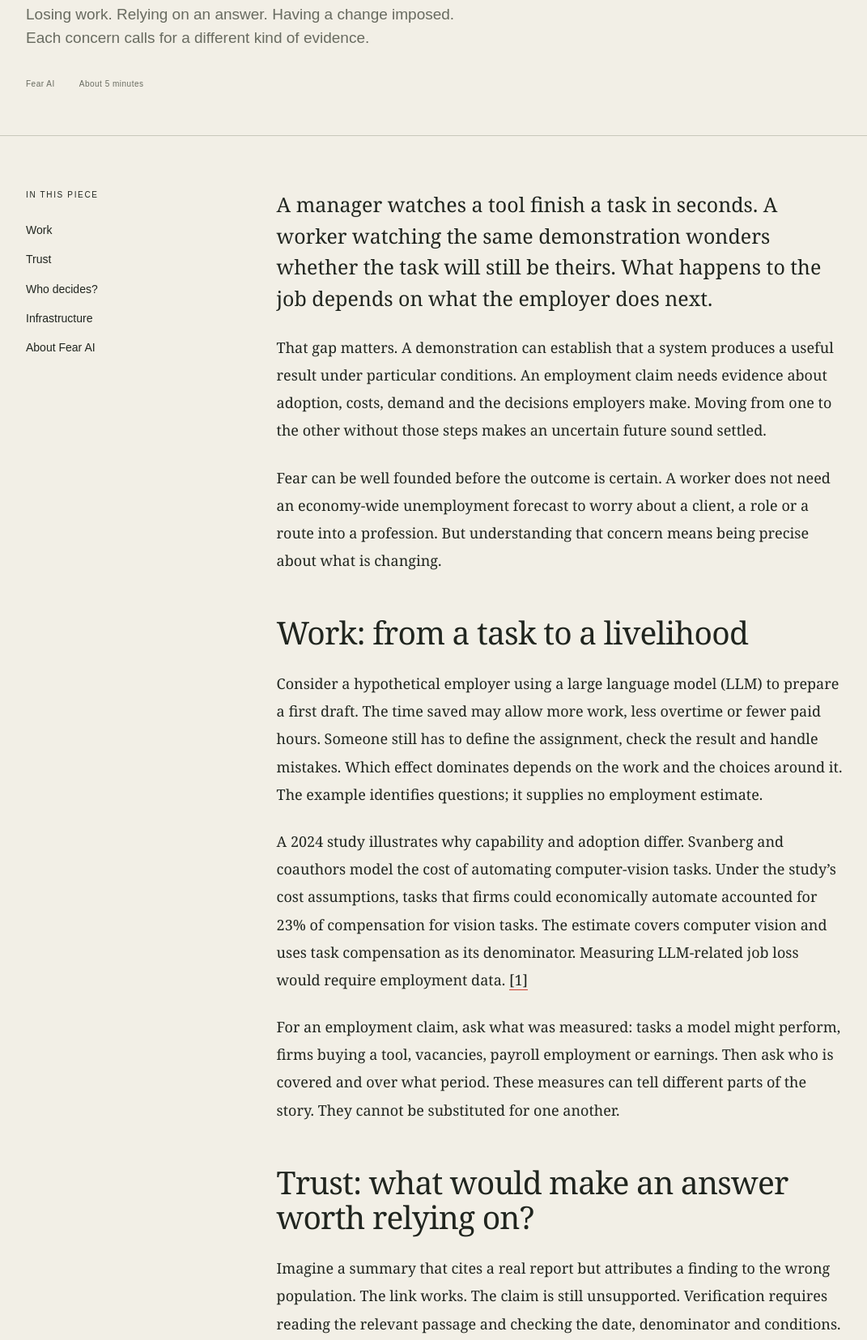
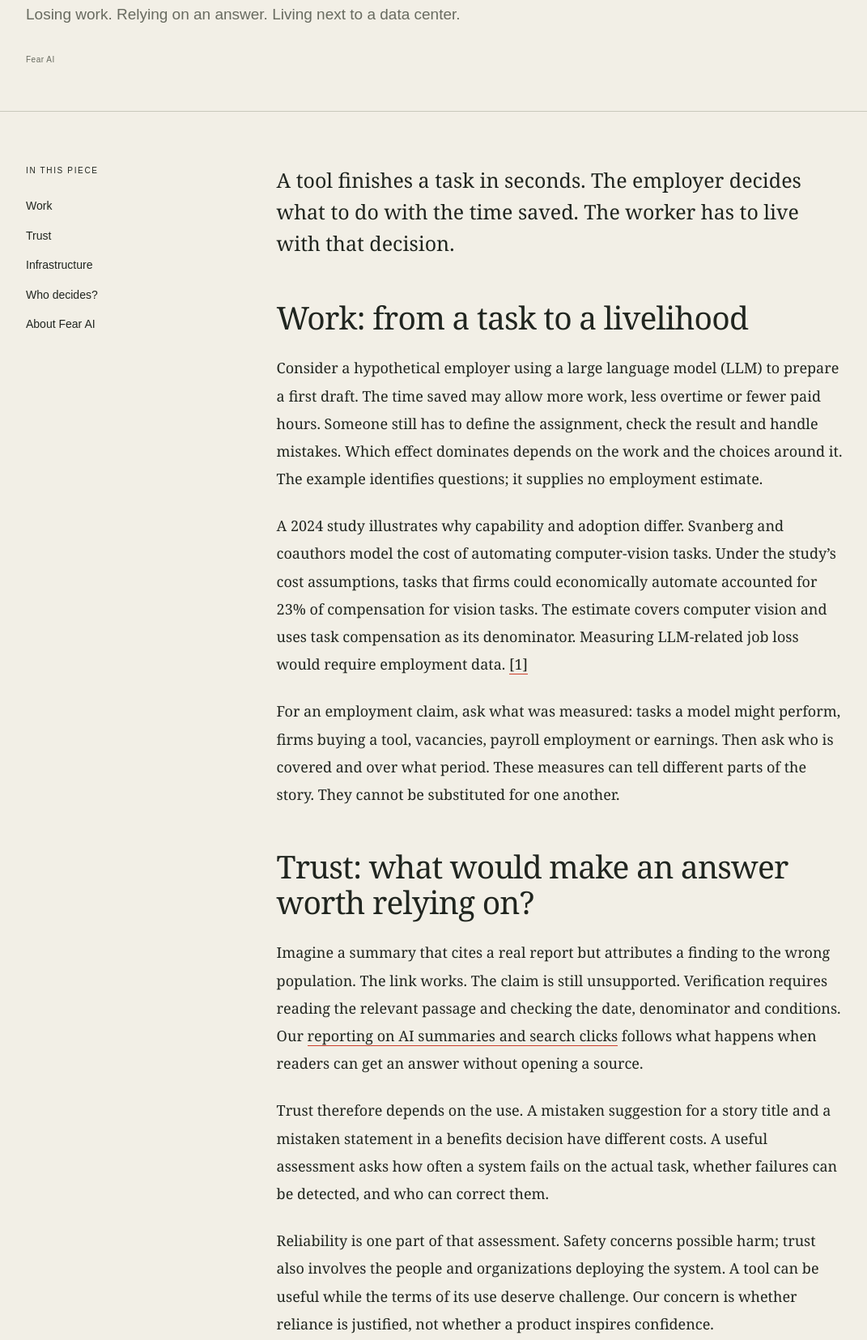
Before and after one commit to fear-ai/fear-ai.github.io, a plain HTML site: page perspective/index.html in a window 1280 px wide. Shown: the part 428-2083 px from the top of the page at 81% size, without its empty margins (32-1103 px from the left). Drawn offline with Linux system fonts and the light colour scheme.

Commit message:
Tighten Perspective and link readers to AI Summaries

```diff
--- a/perspective/index.html
+++ b/perspective/index.html
@@ -12,30 +12,28 @@
   </header>
 <main id="main">
 <div class="page-top"><a href="/">Home</a><span> / Perspective</span></div>
-<header class="article-header"><p class="eyebrow">PERSPECTIVE / EDITORIAL DRAFT</p><h1>What we fear<br>when we <em>fear AI.</em></h1><p class="article-deck">Losing work. Relying on an answer. Having a change imposed.<br>Each concern calls for a different kind of evidence.</p><div class="article-meta"><span>Fear AI</span><span>About 5 minutes</span></div></header>
-<div class="article-layout"><aside class="article-toc"><p class="eyebrow">IN THIS PIECE</p><a href="#work">Work</a><a href="#trust">Trust</a><a href="#agency">Who decides?</a><a href="#infrastructure">Infrastructure</a><a href="#about">About Fear AI</a></aside>
+<header class="article-header"><p class="eyebrow">PERSPECTIVE / EDITORIAL DRAFT</p><h1>What we fear<br>when we <em>fear AI.</em></h1><p class="article-deck">Losing work. Relying on an answer. Living next to a data center.</p><div class="article-meta"><span>Fear AI</span></div></header>
+<div class="article-layout"><aside class="article-toc"><p class="eyebrow">IN THIS PIECE</p><a href="#work">Work</a><a href="#trust">Trust</a><a href="#infrastructure">Infrastructure</a><a href="#agency">Who decides?</a><a href="#about">About Fear AI</a></aside>
 <article class="prose">
-<p class="lede">A manager watches a tool finish a task in seconds. A worker watching the same demonstration wonders whether the task will still be theirs. What happens to the job depends on what the employer does next.</p>
-<p>That gap matters. A demonstration can establish that a system produces a useful result under particular conditions. An employment claim needs evidence about adoption, costs, demand and the decisions employers make. Moving from one to the other without those steps makes an uncertain future sound settled.</p>
-<p>Fear can be well founded before the outcome is certain. A worker does not need an economy-wide unemployment forecast to worry about a client, a role or a route into a profession. But understanding that concern means being precise about what is changing.</p>
+<p class="lede">A tool finishes a task in seconds. The employer decides what to do with the time saved. The worker has to live with that decision.</p>
 <h2 id="work">Work: from a task to a livelihood</h2>
 <p>Consider a hypothetical employer using a large language model (LLM) to prepare a first draft. The time saved may allow more work, less overtime or fewer paid hours. Someone still has to define the assignment, check the result and handle mistakes. Which effect dominates depends on the work and the choices around it. The example identifies questions; it supplies no employment estimate.</p>
 <p>A 2024 study illustrates why capability and adoption differ. Svanberg and coauthors model the cost of automating computer-vision tasks. Under the study’s cost assumptions, tasks that firms could economically automate accounted for 23% of compensation for vision tasks. The estimate covers computer vision and uses task compensation as its denominator. Measuring LLM-related job loss would require employment data. <a href="#ref-work" aria-label="Reference 1">[1]</a></p>
 <p>For an employment claim, ask what was measured: tasks a model might perform, firms buying a tool, vacancies, payroll employment or earnings. Then ask who is covered and over what period. These measures can tell different parts of the story. They cannot be substituted for one another.</p>
 <h2 id="trust">Trust: what would make an answer worth relying on?</h2>
-<p>Imagine a summary that cites a real report but attributes a finding to the wrong population. The link works. The claim is still unsupported. Verification requires reading the relevant passage and checking the date, denominator and conditions.</p>
+<p>Imagine a summary that cites a real report but attributes a finding to the wrong population. The link works. The claim is still unsupported. Verification requires reading the relevant passage and checking the date, denominator and conditions. Our <a href="/ai-summaries/">reporting on AI summaries and search clicks</a> follows what happens when readers can get an answer without opening a source.</p>
 <p>Trust therefore depends on the use. A mistaken suggestion for a story title and a mistaken statement in a benefits decision have different costs. A useful assessment asks how often a system fails on the actual task, whether failures can be detected, and who can correct them.</p>
 <p>Reliability is one part of that assessment. Safety concerns possible harm; trust also involves the people and organizations deploying the system. A tool can be useful while the terms of its use deserve challenge. Our concern is whether reliance is justified, not whether a product inspires confidence.</p>
-<h2 id="agency">Who gets to decide?</h2>
-<p>A person choosing an assistant has options that an employee required to use one may lack. Ask who chooses the system, defines acceptable performance, reviews an error and bears its cost. Can an affected person question a result or refuse a use?</p>
-<p>These are questions about human control. They cut across work and trust: a more accurate system does not, by itself, settle who should have authority to deploy it. An objection to the terms of adoption should not automatically be read as ignorance of the technology.</p>
 <h2 id="infrastructure">Infrastructure: where the costs land</h2>
 <p>The physical buildout requires its own accounting. Total data-center electricity is not the same quantity as electricity attributable to AI. A proposed grid connection is not annual consumption. A national share does not describe the burden on one community.</p>
 <p>Our <a href="/datacenters/">data-center research</a> keeps those boundaries visible. It separates forecasts from historical estimates and asks which company, place and period a figure describes. That is the starting point for evaluating claims about electricity, water and local impacts.</p>
+<h2 id="agency">Who gets to decide?</h2>
+<p>Workers can worry about losing a role or a way into a profession before the effect shows up in employment figures. Residents can ask who decides where a data center goes and who pays for the power it needs.</p>
+<p>Ask who chooses the system, sets the terms of use, reviews mistakes and bears the cost. Can the people affected challenge a decision or refuse a use? Those questions matter even when the technology performs as promised.</p>
 <h2 id="about">About Fear AI</h2>
 <p>Fear AI publishes research and writing about work, trust and infrastructure. We examine specific claims, follow them to their sources and make the difference between a finding and an interpretation visible. The name leaves room for concern, curiosity and criticism.</p>
 <p>Here, AI names the broad subject. When a claim concerns an LLM, computer vision or another particular technology, we name it. Evidence about one should not silently become a verdict on them all.</p>
-<div class="article-note" id="method"><p class="eyebrow">REFERENCE &amp; FURTHER READING</p><ol class="article-references"><li id="ref-work">Maja S. Svanberg et al., <a href="https://ide.mit.edu/wp-content/uploads/2024/01/Beyond-AI-Exposure-Which-Tasks-are-Cost-Effective-to-Automate-with-Computer-Vision.pdf#page=1"><cite>Beyond AI Exposure: Which Tasks are Cost-Effective to Automate with Computer Vision?</cite></a>, 2024 working paper, abstract, printed p.1. A cost model, not an observed employment count; funded by the MIT–IBM Watson AI Lab.</li></ol><p>The <a href="/sources/">source list</a> distinguishes research, surveys and opinion. The early illustrated <cite>Fear AI</cite> (December 17, 2024) remains in the archive.</p></div>
+<details class="article-note article-disclosure" id="method"><summary>References</summary><ol class="article-references"><li id="ref-work">Maja S. Svanberg et al., <a href="https://ide.mit.edu/wp-content/uploads/2024/01/Beyond-AI-Exposure-Which-Tasks-are-Cost-Effective-to-Automate-with-Computer-Vision.pdf#page=1"><cite>Beyond AI Exposure: Which Tasks are Cost-Effective to Automate with Computer Vision?</cite></a>, 2024 working paper, abstract, printed p.1. A cost model, not an observed employment count; funded by the MIT–IBM Watson AI Lab.</li></ol><p>The <a href="/sources/">source list</a> distinguishes research, surveys and opinion. The early illustrated <cite>Fear AI</cite> (December 17, 2024) remains in the archive.</p></details>
 </article></div><section class="next-read"><span class="eyebrow">INFRASTRUCTURE</span><h2><a href="/datacenters/">Data centers: energy and environment ↗</a></h2></section></main>
 <footer class="front-footer">
     <div class="shell footer-content">
```
